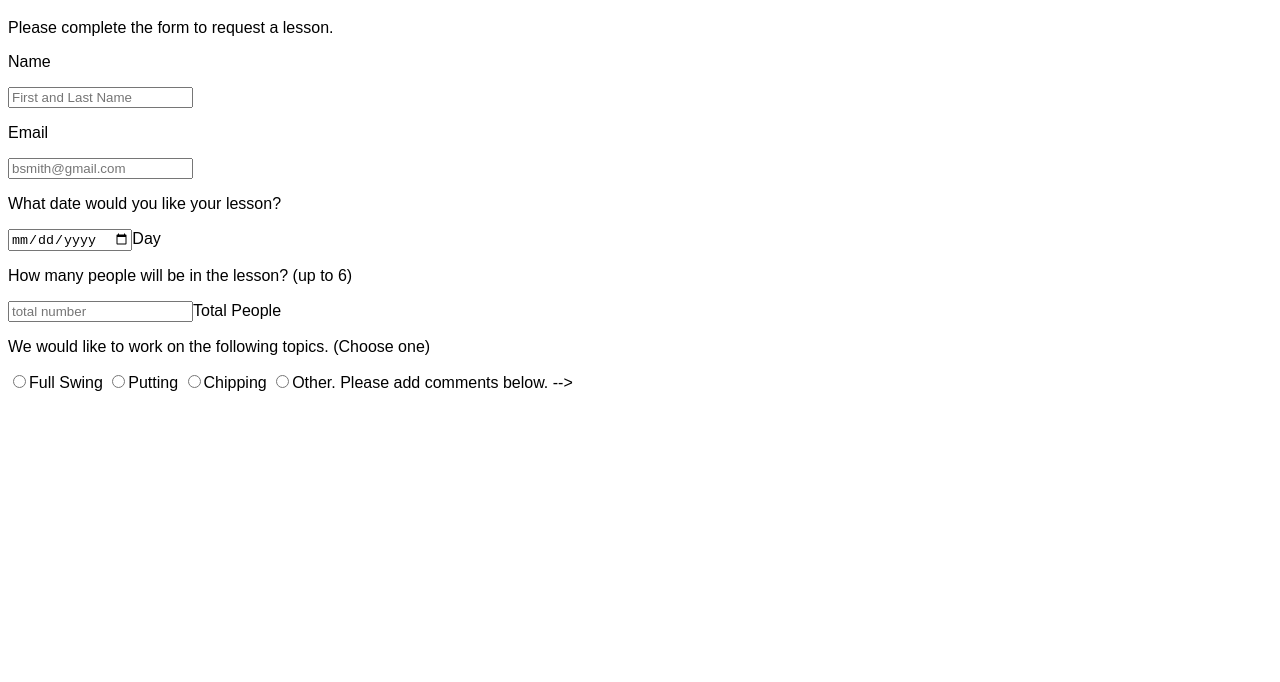
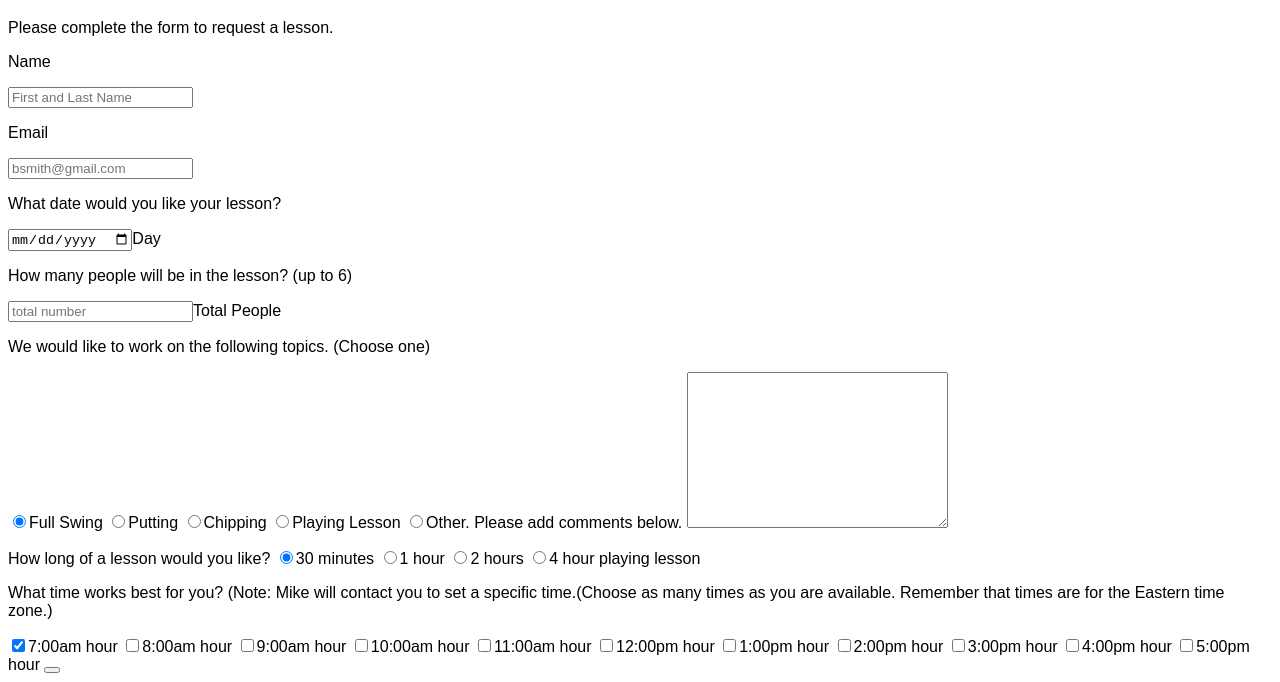
Before and after one commit to RBLutsky/FCC-golf-lesson-contact-form, a plain HTML site: page index.html in a window 1280 px wide. Shown: the part 130-812 px from the top of the page. Drawn offline with Linux system fonts and the light colour scheme; files whose address does not match are found by name.

Commit message:
add checkboxes and submit button

```diff
--- a/index.html
+++ b/index.html
@@ -34,41 +34,82 @@
 
                 <p>What date would you like your lesson?</p>
                 <label for="month">
-                    <input type="date" id="dropdown">Day
+                    <input type="date" id="dropdown" required>Day
                 </label>
 
                 <p>How many people will be in the lesson? (up to 6)</p>
                 <label for="number" id="number-label">
-                    <input type="number" id="number" placeholder="total number">Total People
+                    <input type="number" id="number" placeholder="total number" required>Total People
                 </label>
 
                 <p>We would like to work on the following topics. (Choose one)</p>
                 <label for="full-swing">
-                    <input type="radio" name="lesson-topic">Full Swing</label>
+                    <input type="radio" name="lesson-topic" checked>Full Swing</label>
                 <label for="putting">
                     <input type="radio" name="lesson-topic">Putting</label>
                 <label for="Chipping">
                     <input type="radio" name="lesson-topic">Chipping</label>
+                <label for="Playing">
+                    <input type="radio" name="lesson-topic">Playing Lesson</label>
                 <label for="other">
                     <input type="radio" name="lesson-topic">Other. Please add comments below.</label>
+                <textarea name="topic-comments" id="comments" cols="30" rows="10"></textarea>
                 <!-- CREATE RADIO BUTTONS FOR 1 ANSWER OF MANY OPTIONS
 <label for="indoor">
     <input id="indoor" type="radio" name="indoor-outdoor">Indoor
 </label>-->
 
+                <p>How long of a lesson would you like?
+                    <label for="half">
+                        <input type="radio" name="lesson-length" checked>30 minutes</label>
+                    <label for="1">
+                        <input type="radio" name="lesson-length">1 hour</label>
+                    <label for="2">
+                        <input type="radio" name="lesson-length">2 hours</label>
+                    <label for="4">
+                        <input type="radio" name="lesson-length">4 hour playing lesson</label>
 
+                    <p>What time works best for you? (Note: Mike will contact you to set a specific time.(Choose as many times
+                        as you are available. Remember that times are for the Eastern time zone.)</p>
+                    <label for="1">
+                        <input type="checkbox" name="7:00" value="am hour" checked>7:00am hour
+                    </label>
+                    <label for="2">
+                        <input type="checkbox" name="8:00" value="am hour">8:00am hour
+                    </label>
+                    <label for="3">
+                        <input type="checkbox" name="9:00" value="am hour">9:00am hour
+                    </label>
+                    <label for="4">
+                        <input type="checkbox" name="10:00" value="am hour">10:00am hour
+                    </label>
+                    <label for="5">
+                        <input type="checkbox" name="11:00" value="am hour">11:00am hour
+                    </label>
+                    <label for="6">
+                        <input type="checkbox" name="12:00" value="pm hour">12:00pm hour
+                    </label>
+                    <label for="7">
+                        <input type="checkbox" name="1:00" value="pm hour">1:00pm hour
+                    </label>
+                    <label for="8">
+                        <input type="checkbox" name="2:00" value="pm hour">2:00pm hour
+                    </label>
+                    <label for="9">
+                        <input type="checkbox" name="3:00" value="pm hour">3:00pm hour
+                    </label>
+                    <label for="10">
+                        <input type="checkbox" name="4:00" value="pm hour">4:00pm hour
+                    </label>
+                    <label for="11">
+                        <input type="checkbox" name="5:00" value="pm hour">5:00pm hour
+                    </label>
+                    <!-- CREATE CHECKBOXES FOR MORE THAN 1 ANSWER
+<label for="loving"><input id="loving" type="checkbox" name="personality"> Loving</label>-->
 
-                <!-- CREATE CHECKBOXES FOR MORE THAN 1 ANSWER
-<label for="loving"><input id="loving" type="checkbox" name="personality"> Loving</label>-->-->
+                    <button type="submit> Click to submit this request."></button>
 
-
-
-
-
-
-
-
-                <!--
+                    <!--
  ADD A SUBMIT BUTTON TO A FIELD <button type="submit">this button submits the form</button>-->
 
             </form>
```
